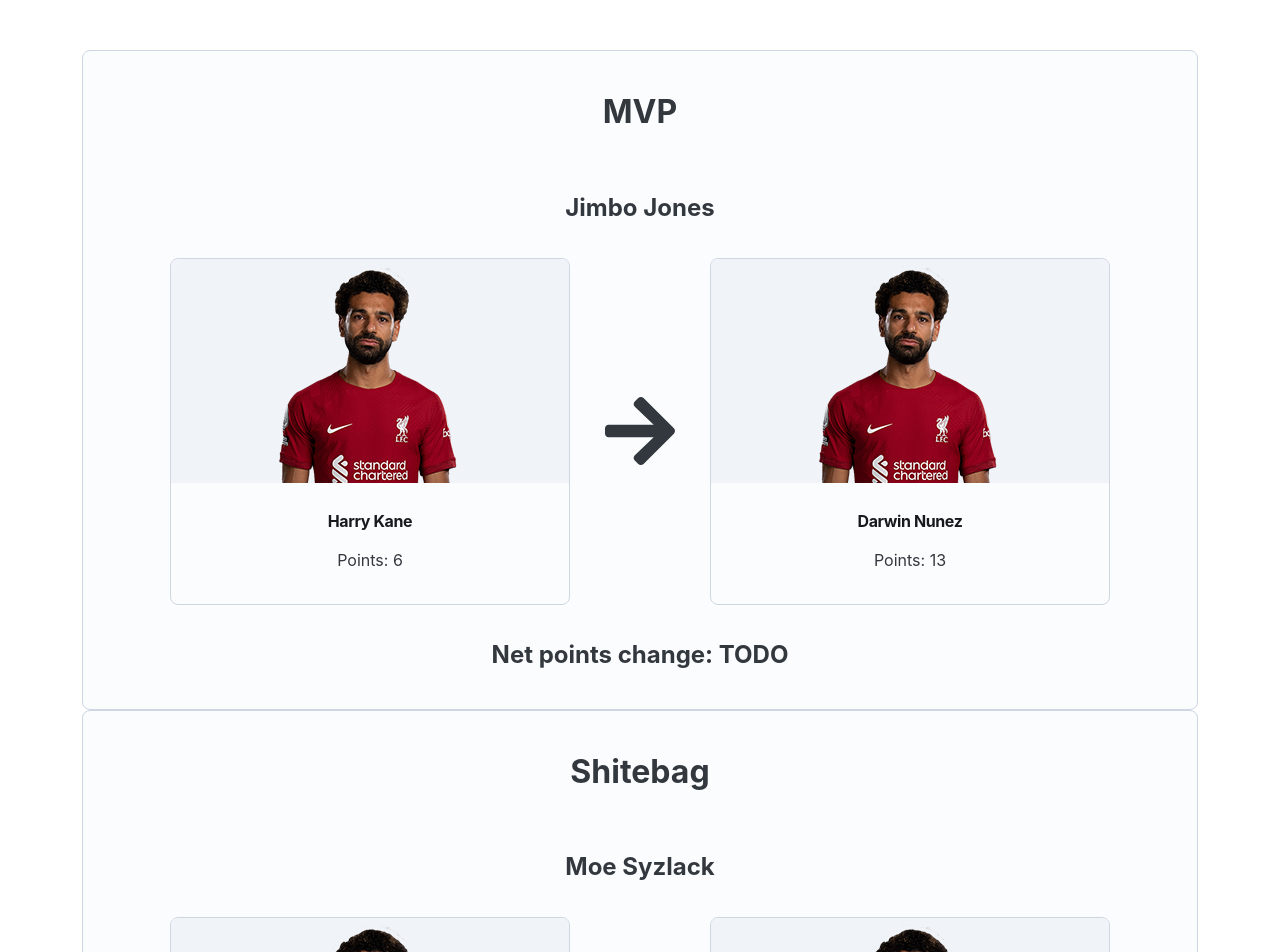
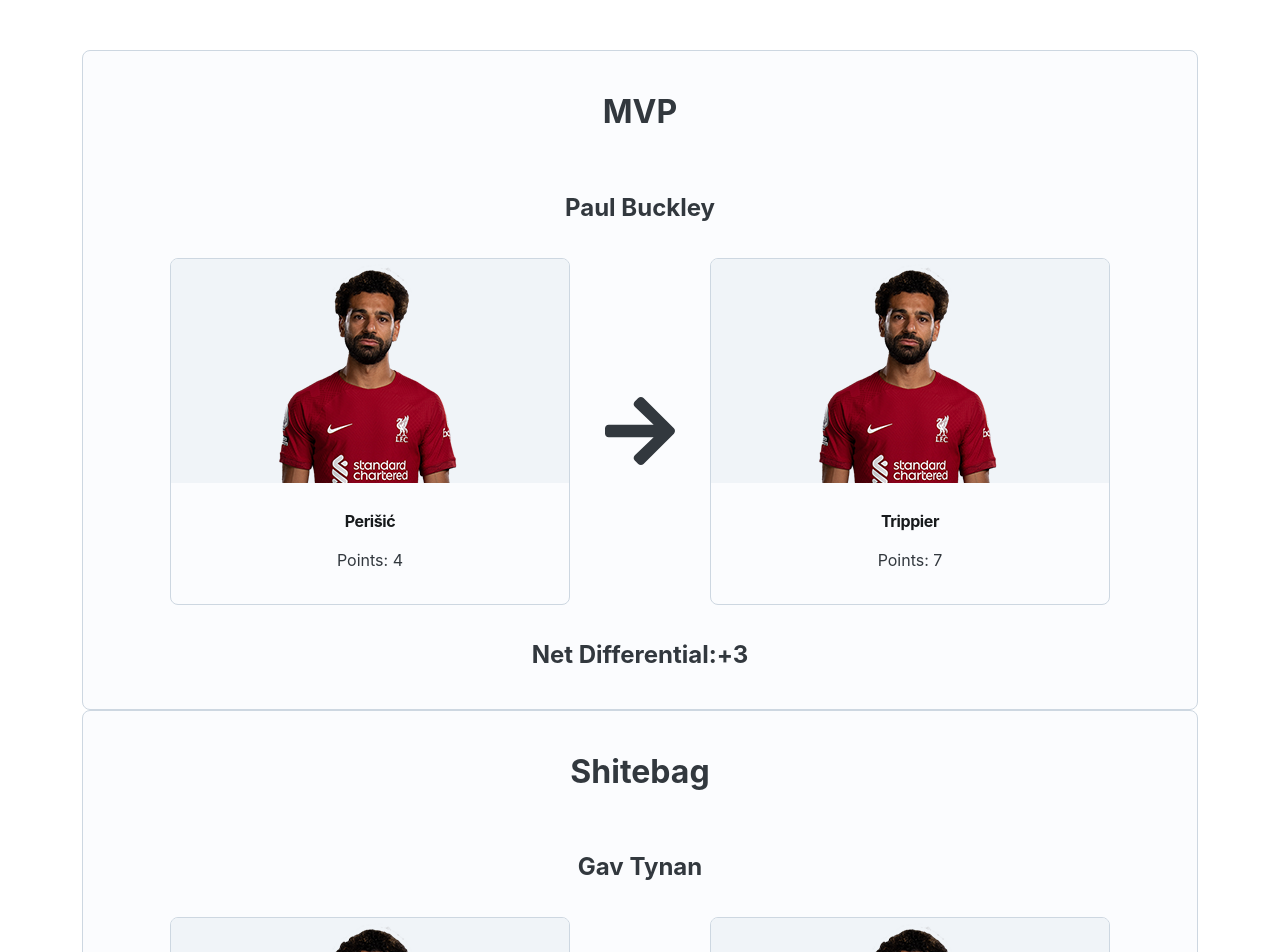
Before and after one commit to dking949/fpl-transers-frontend, a Next.js app: page / in a window 1280 px wide. Shown: the top 952 px of the page. Built offline with nearby package versions, Linux system fonts and the light colour scheme.

Commit message:
Render with Real Data

```diff
--- a/components/ContestantReportCard/ContestantReportCard.jsx
+++ b/components/ContestantReportCard/ContestantReportCard.jsx
@@ -1,35 +1,52 @@
-import React, {useEffect, useState} from 'react';
-import { ContainerStyled } from './styled';
+/* eslint-disable max-len */
+import React, { useEffect, useState } from 'react';
 import Card from '@mui/joy/Card';
 import PropTypes from 'prop-types';
+import { ContainerStyled, TransferListStyled } from './styled';
 import { Transfer } from '../../types';
 import ContestantTransfer from '../ContestantTransfer/ContestantTransfer';
-import { TransferListStyled } from './styled';
 
 function ContestantReportCard({
   contestantName,
   contestantTitle, // MVP/Loser etc,
   transfers,
-  netPointsChange
 }) {
+  // TODO: Could I create a custom hook here???
+  const [renderedTransfers, setRenderedTransfers] = useState([]);
+  const [netPointsChange, setNetPointsChange] = useState('');
 
-  const [renderedTransfers, setRenderedTransfers] = useState([]);
+  /**
+   * Given an array of transfers made, function will calculate the net points chnage
+   * from those transfers
+   *
+   * @param {Transfer[]} contestantTransfers - The array of transfers made
+   */
+  const calculateNetPointsChange = (contestantTransfers) => {
+    const totalPlayerOutPoints = contestantTransfers.reduce((prevTransfer, nextTransfer) => prevTransfer + nextTransfer.out.points, 0);
+    const totalPlayerInPoints = contestantTransfers.reduce((prevTransfer, nextTransfer) => prevTransfer + nextTransfer.in.points, 0);
 
-  // TODO: Could I create a custom hook here???
+    const netChange = totalPlayerInPoints - totalPlayerOutPoints;
+
+    if (Math.sign(netChange) === 1) {
+      setNetPointsChange(`+${netChange}`);
+    } else {
+      setNetPointsChange(`${netChange}`);
+    }
+  };
+
   useEffect(() => {
-    const transferListItems = transfers.map((transfer, idx) => {
-      return(
-        <li key={idx}>
-          <ContestantTransfer playerOut={transfer.out} playerIn={transfer.in} />
-        </li>
-      )
-    });
+    const transferListItems = transfers.map((transfer, idx) => (
+      <li key={idx}>
+        <ContestantTransfer playerOut={transfer.out} playerIn={transfer.in} />
+      </li>
+    ));
     setRenderedTransfers(transferListItems);
+    calculateNetPointsChange(transfers);
   }, []);
 
   return (
     <ContainerStyled>
-      <Card variant="outlined" sx={{ minWidth: '320px'}}>
+      <Card variant="outlined" sx={{ minWidth: '320px' }}>
         <h1>{contestantTitle}</h1>
         <h2>{contestantName}</h2>
         <div>
@@ -37,18 +54,19 @@ function ContestantReportCard({
             {renderedTransfers}
           </TransferListStyled>
         </div>
-        <h2>Net points change: {netPointsChange}</h2>
+        <h2>
+          Net Differential:
+          {netPointsChange}
+        </h2>
       </Card>
     </ContainerStyled>
-  )
+  );
 }
 
 ContestantReportCard.propTypes = {
-  contestantName: PropTypes.string,
-  contestantTitle: PropTypes.string,
-  transfers: PropTypes.arrayOf(Transfer),
-  netPointsChange: PropTypes.string, // -5, +10
-}
+  contestantName: PropTypes.string.isRequired,
+  contestantTitle: PropTypes.string.isRequired,
+  transfers: PropTypes.arrayOf(Transfer).isRequired,
+};
 
-
-export default ContestantReportCard
+export default ContestantReportCard;
--- a/components/ContestantTransfer/ContestantTransfer.jsx
+++ b/components/ContestantTransfer/ContestantTransfer.jsx
@@ -1,7 +1,7 @@
-import React from 'react'
+import React from 'react';
+import { FaArrowRight } from 'react-icons/fa';
 import PlayerCard from '../PlayerCard/PlayerCard';
 import { ContainerStyled } from './styled';
-import { FaArrowRight } from 'react-icons/fa';
 import { Transfer } from '../../types';
 
 function ContestantTransfer({
@@ -9,12 +9,12 @@ function ContestantTransfer({
   playerIn,
 }) {
   return (
-   <ContainerStyled>
-      <PlayerCard {...playerOut}></PlayerCard>
-      <FaArrowRight size="5em"/>
-      <PlayerCard {...playerIn}></PlayerCard>
-   </ContainerStyled>
-  )
+    <ContainerStyled>
+      <PlayerCard player_name={playerOut.name} points={playerOut.points} />
+      <FaArrowRight size="5em" />
+      <PlayerCard player_name={playerIn.name} points={playerIn.points} />
+    </ContainerStyled>
+  );
 }
 
 ContestantTransfer.propTypes = Transfer;
--- a/components/GameweekSummary/GameweekSummary.jsx
+++ b/components/GameweekSummary/GameweekSummary.jsx
@@ -1,14 +1,14 @@
-import React from 'react'
-import ContestantReportCard from '../ContestantReportCard/ContestantReportCard'
-import { ContainerStyled } from './styled'
+import React from 'react';
+import ContestantReportCard from '../ContestantReportCard/ContestantReportCard';
+import { ContainerStyled } from './styled';
 
-function GameweekSummary({ mvp, shitebag}) {
+function GameweekSummary({ mvp, shitebag }) {
   return (
     <ContainerStyled>
-      <ContestantReportCard contestantName={mvp.player_name} contestantTitle="MVP" transfers={mvp.transfer_details.moves} netPointsChange="TODO"/>
-      <ContestantReportCard contestantName={shitebag.player_name} contestantTitle="Shitebag" transfers={shitebag.transfer_details.moves} netPointsChange="TODO"/>
+      <ContestantReportCard contestantName={mvp.name} contestantTitle="MVP" transfers={mvp.transfer_details.moves} netPointsChange="TODO" />
+      <ContestantReportCard contestantName={shitebag.name} contestantTitle="Shitebag" transfers={shitebag.transfer_details.moves} netPointsChange="TODO" />
     </ContainerStyled>
-  )
+  );
 }
 
-export default GameweekSummary
+export default GameweekSummary;
--- a/components/PlayerCard/PlayerCard.jsx
+++ b/components/PlayerCard/PlayerCard.jsx
@@ -1,19 +1,19 @@
+/* eslint-disable camelcase */
 import React from 'react';
-import { CardStyled } from './styled';
 import CardOverflow from '@mui/joy/CardOverflow';
 import Typography from '@mui/joy/Typography';
 import AspectRatio from '@mui/joy/AspectRatio';
 import Image from 'next/image';
 import salah from '../../public/salah.png';
-import PropTypes from 'prop-types';
+import { CardStyled } from './styled';
 import { Player } from '../../types';
 
-function PlayerCard({ playerName, playerGameweekPoints }) {
+function PlayerCard({ player_name, points }) {
   return (
     // TODO: Need a better solution than hardcoding the card widths
     <CardStyled variant="outlined" sx={{ maxWidth: '450px', minWidth: '400px' }}>
       <CardOverflow>
-        <AspectRatio objectFit='contain' maxHeight="300px">
+        <AspectRatio objectFit="contain" maxHeight="300px">
           <Image
             src={salah}
             alt="Player Pic"
@@ -21,13 +21,15 @@ function PlayerCard({ playerName, playerGameweekPoints }) {
         </AspectRatio>
       </CardOverflow>
       <Typography level="h2" sx={{ fontSize: 'md', mt: 2 }}>
-        {playerName}
+        {player_name}
       </Typography>
       <Typography level="body2" sx={{ mt: 0.5, mb: 2 }}>
-        Points: {playerGameweekPoints}
+        Points:
+        {' '}
+        {points}
       </Typography>
     </CardStyled>
-  )
+  );
 }
 
 PlayerCard.propTypes = Player;
--- a/pages/index.js
+++ b/pages/index.js
@@ -1,69 +1,29 @@
-import styles from '../styles/Home.module.css'
+/* eslint-disable react/jsx-filename-extension */
+import { useEffect } from 'react';
 import { CssVarsProvider } from '@mui/joy/styles';
-import PlayerCard from '../components/PlayerCard/PlayerCard'
-import ContestantTransfer from '../components/ContestantTransfer/ContestantTransfer';
+import styles from '../styles/Home.module.css';
 import GameweekSummary from '../components/GameweekSummary/GameweekSummary';
+import apiResp from '../public/actualApiResponse.json';
 
-export default function Home() {
+const fetcher = (...args) => fetch(...args).then((res) => res.json());
+const API_ENDPOINT = 'https://tzmjbc96de.execute-api.us-east-1.amazonaws.com/';
 
-  const dummyMVP = {
-    "id": 1,
-    "player_name" : "Jimbo Jones",
-    "entry_name": "Is this team name?",
-    "transfer_details": {
-        "has_free_transfer": true,
-        "moves": [{
-          "in": {
-            playerId: 44,
-            playerName: "Darwin Nunez",
-            playerGameweekPoints: 13,
-          },
-          "out": {
-            playerId: 1,
-            playerName: "Harry Kane",
-            playerGameweekPoints: 6,
-          }
-        }]
-    },
-    "contestant_chip_played": ""
-  }
+export async function getStaticProps(context) {
+  // const { data, error } = await fetch(API_ENDPOINT);
+  const fplData = apiResp.body;
+  return {
+    props: {
+      fplData,
+    }, // will be passed to the page component as props
+  };
+}
 
-  const dummyShitebag = {
-    "id": 2,
-    "player_name" : "Moe Syzlack",
-    "entry_name": "Is this team name?",
-    "transfer_details": {
-        "has_free_transfer": true,
-        "moves": [{
-            "in": {
-              playerId: 77,
-              playerName: "Eddie Nketiah",
-              playerGameweekPoints: 2,
-            },
-            "out": {
-              playerId: 5,
-              playerName: "Erling Haaland",
-              playerGameweekPoints: 12,
-            }
-        }]
-    },
-    "contestant_chip_played": ""
-  }
-
+export default function Home({ fplData }) {
   return (
     <div className={styles.container}>
       <CssVarsProvider>
-        {/* <PlayerCard playerName={'Mo Salah'} playerPoints={20} /> */}
-        {/* <ContestantTransfer playerIn={{
-          playerName: 'James Maddison',
-          playerPoints: 2
-        }} playerOut={{
-          playerName: 'Mason Mount',
-          playerPoints: 6
-        }}/> */}
-
-        <GameweekSummary mvp={dummyMVP} shitebag={dummyShitebag} />
+        <GameweekSummary mvp={fplData.mvp} shitebag={fplData.shitebag} />
       </CssVarsProvider>
     </div>
-  )
+  );
 }
--- /dev/null
+++ b/public/actualApiResponse.json
@@ -0,0 +1,53 @@
+{
+  "statusCode": 200,
+  "body": {
+    "league_name": "The Clos Ard Cup",
+    "gw_number": 2,
+    "mvp": {
+      "id": 1798309,
+      "name": "Paul Buckley",
+      "team_name": "Howe It's Done",
+      "transfer_details": {
+        "has_free_transfer": false,
+        "moves": [
+          {
+            "in": {
+              "name": "Trippier",
+              "photo_url": "https:resources.premierleague.compremierleaguephotosplayers110x140p77794.png",
+              "points": 7
+            },
+            "out": {
+              "name": "Perišić",
+              "photo_url": "https:resources.premierleague.compremierleaguephotosplayers110x140p45034.png",
+              "points": 4
+            }
+          }
+        ]
+      },
+      "chip_played": null
+    },
+    "shitebag": {
+      "id": 5146758,
+      "name": "Gav Tynan",
+      "team_name": "Team of Gary Breens",
+      "transfer_details": {
+        "has_free_transfer": false,
+        "moves": [
+          {
+            "in": {
+              "name": "Haaland",
+              "photo_url": "https:resources.premierleague.compremierleaguephotosplayers110x140p223094.png",
+              "points": 5
+            },
+            "out": {
+              "name": "Kane",
+              "photo_url": "https:resources.premierleague.compremierleaguephotosplayers110x140p78830.png",
+              "points": 8
+            }
+          }
+        ]
+      },
+      "chip_played": null
+    }
+  }
+}
--- a/types/index.js
+++ b/types/index.js
@@ -1,12 +1,27 @@
-import { shape, number, string } from 'prop-types';
+import {
+  shape, number, string, bool, arrayOf,
+} from 'prop-types';
 
 export const Player = shape({
-  playerId: number,
-  playerName: string.isRequired,
-  playerGameweekPoints: number.isRequired,
+  name: string.isRequired,
+  points: number.isRequired,
+  photo_url: string.isRequired,
 });
 
 export const Transfer = shape({
-  playerOut: Player.isRequired,
-  playerIn: Player.isRequired,
+  out: Player.isRequired,
+  in: Player.isRequired,
 });
+
+const TransferDetail = shape({
+  has_free_transfer: bool.isRequired,
+  moves: arrayOf(Transfer),
+});
+
+export const PlayerGameweekSummary = shape({
+  id: number.isRequired,
+  name: string.isRequired,
+  team_name: string.isRequired,
+  transfer_details: arrayOf(TransferDetail).isRequired,
+  chip_played: string,
+});
```
Also changed, not shown: package.json (+8 -2 lines), .eslintrc.json, 1 other file (tests, documents, lock files or other folders).
